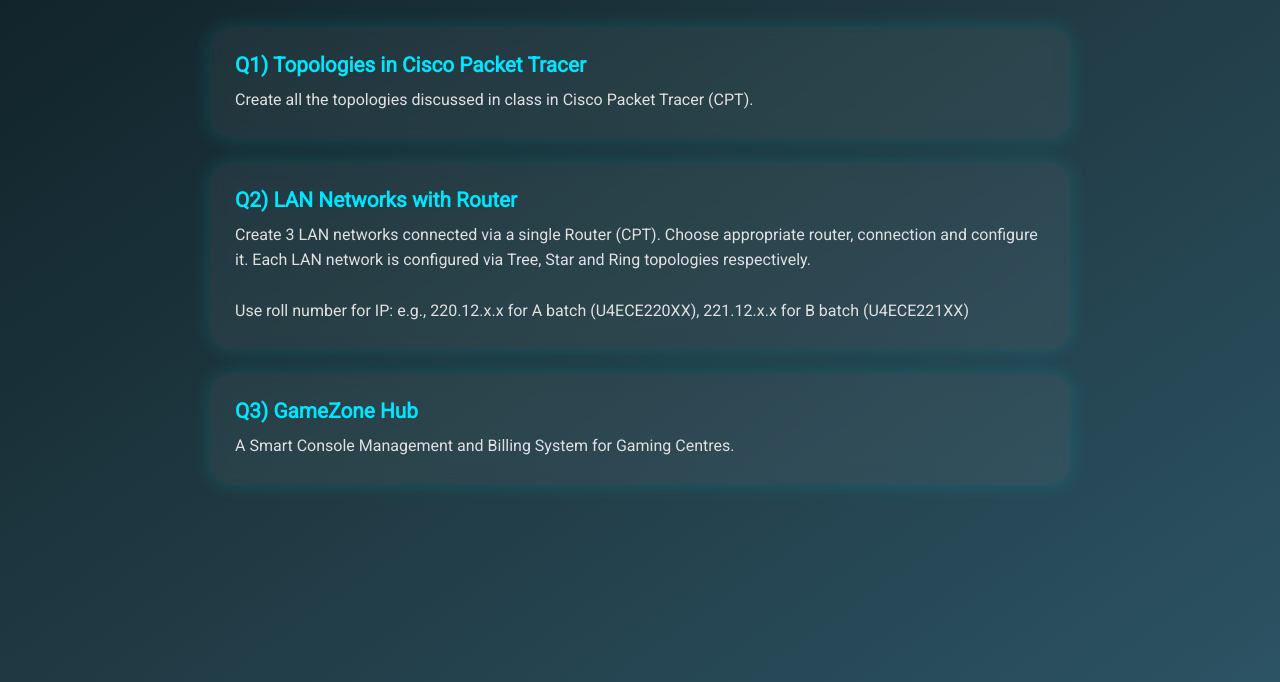
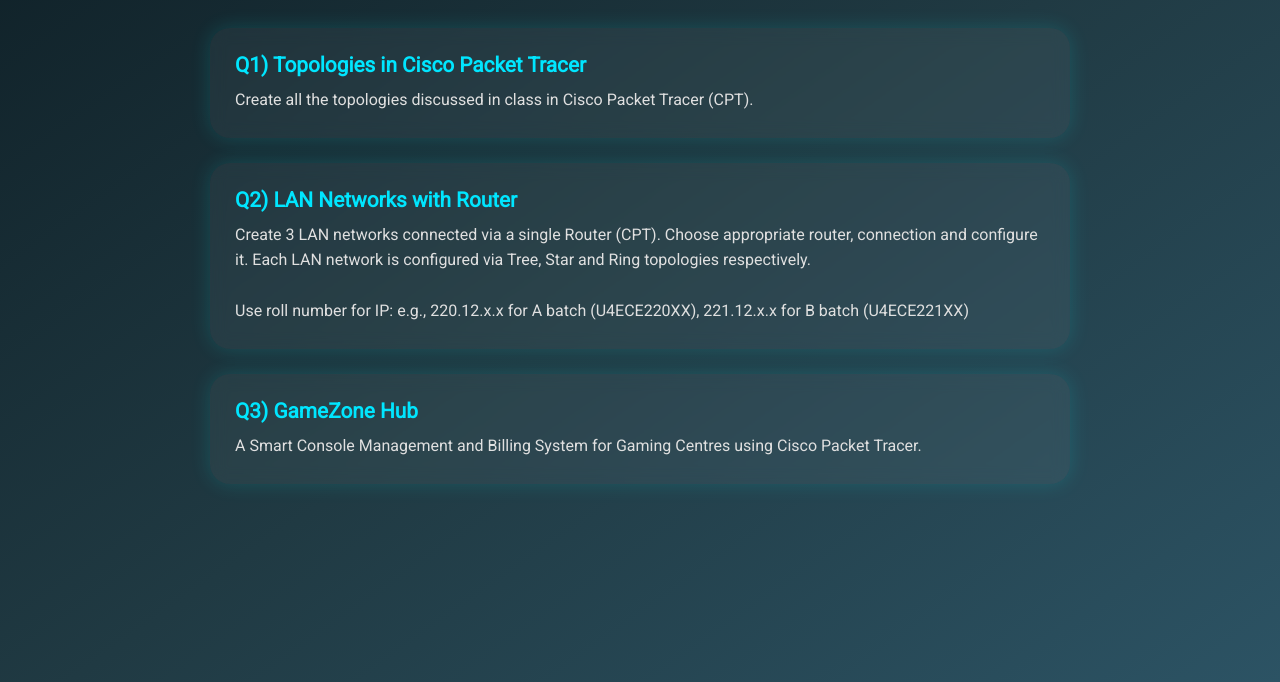
Before and after one commit to virasith05/Computer-Networks, a plain HTML site: page assignment.html in a window 1280 px wide. Shown: the part 118-800 px from the top of the page. Drawn offline with Linux system fonts and the light colour scheme.

Commit message:
ass change

```diff
--- a/assignment.html
+++ b/assignment.html
@@ -29,7 +29,7 @@
 
     <div class="question" onclick="goToAnswer(3)">
       <h2>Q3) GameZone Hub</h2>
-      <p>A Smart Console Management and Billing System for Gaming Centres.</p>
+      <p>A Smart Console Management and Billing System for Gaming Centres using Cisco Packet Tracer.</p>
     </div>
   </div>
 
```
